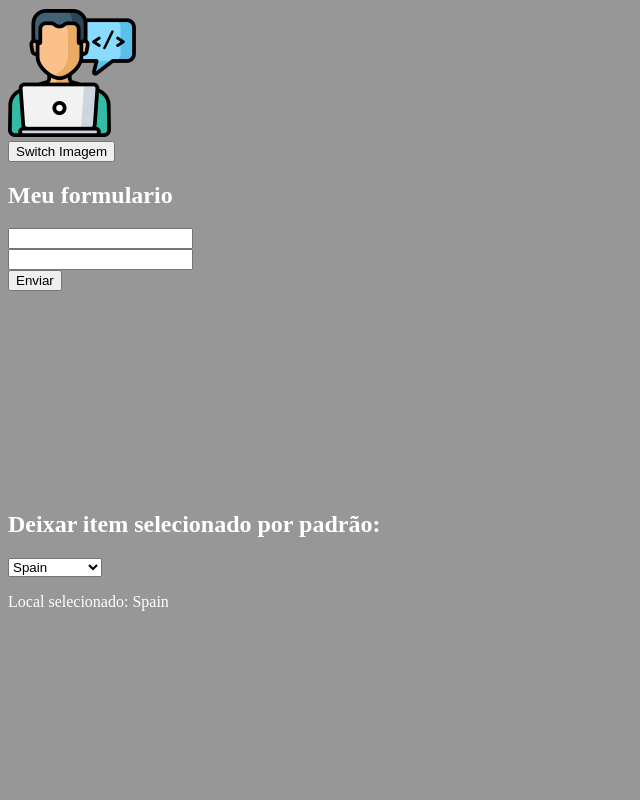
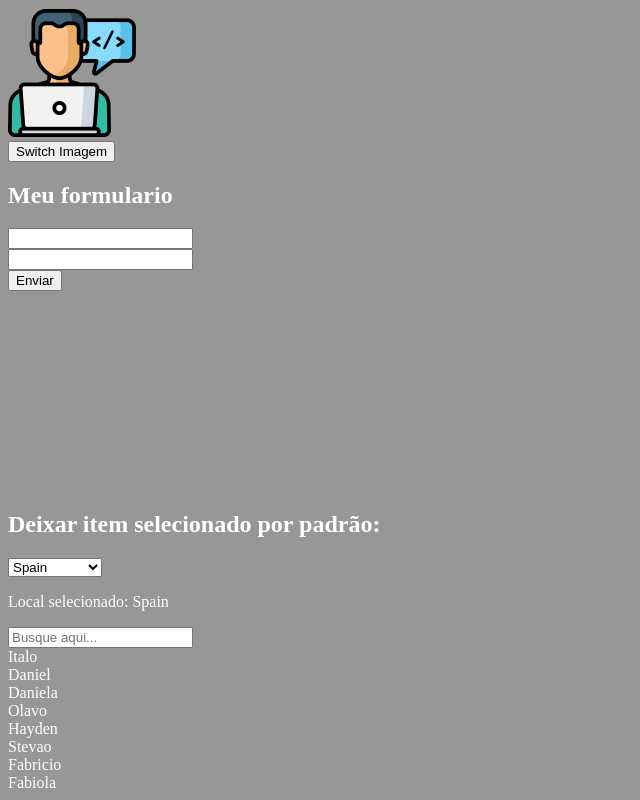
Before and after one commit to italoknd/VueJS-Curso, a Vue app in the folder 2_projeto_vue/: page / in a window 1280 px wide. Shown: the part 955-1755 px from the top of the page, without its empty margins (0-640 px from the left). Before the commit the page ends 1582 px from the top, so only its background shows below. Built offline with nearby package versions, Linux system fonts and the light colour scheme.

Commit message:
estudando deep watchers

```diff
--- a/2_projeto_vue/src/App.vue
+++ b/2_projeto_vue/src/App.vue
@@ -17,6 +17,7 @@
       </option>
     </select>
     <p>Local selecionado: {{ selected }}</p>
+    <Computed />
   </div>
 </template>
 
@@ -27,6 +28,7 @@ import Pessoa from './components/Pessoa.vue'
 import Info from './components/Info.vue'
 import Header from './components/Header.vue'
 import Form from './components/Form.vue'
+import Computed from './components/Computed.vue'
 
 export default {
   name: 'App',
@@ -36,7 +38,8 @@ export default {
     Pessoa,
     Info,
     Header,
-    Form
+    Form,
+    Computed
   },
   data() {
     return {
--- /dev/null
+++ b/2_projeto_vue/src/components/Computed.vue
@@ -0,0 +1,38 @@
+<template>
+  <div>
+    <input type="text" v-model="search" placeholder="Busque aqui..." />
+    <div v-for="(pessoa, index) in nomePesquisado" :key="index">
+      {{ pessoa }}
+    </div>
+  </div>
+</template>
+
+<script>
+export default {
+  name: 'Computed',
+
+  data() {
+    return {
+      pessoas: [
+        'Italo',
+        'Daniel',
+        'Daniela',
+        'Olavo',
+        'Hayden',
+        'Stevao',
+        'Fabricio',
+        'Fabiola'
+      ],
+      search: ''
+    }
+  },
+
+  computed: {
+    nomePesquisado: function () {
+      return this.pessoas.filter(item => {
+        return item.toLocaleLowerCase().match(this.search)
+      })
+    }
+  }
+}
+</script>
```
Also changed, not shown: 2_projeto_vue/src/components/Watch.vue (added, +29 -0 lines), 1 other file (tests, documents, lock files or other folders).
